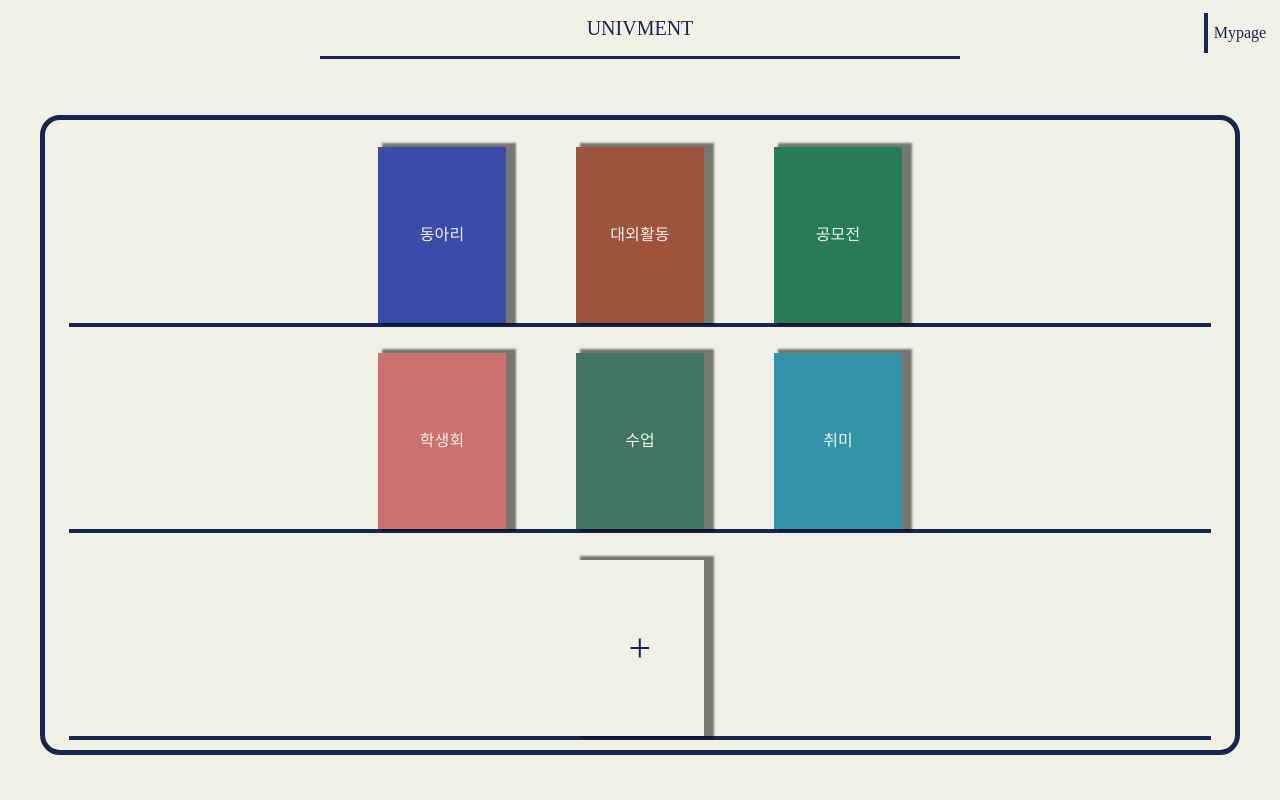
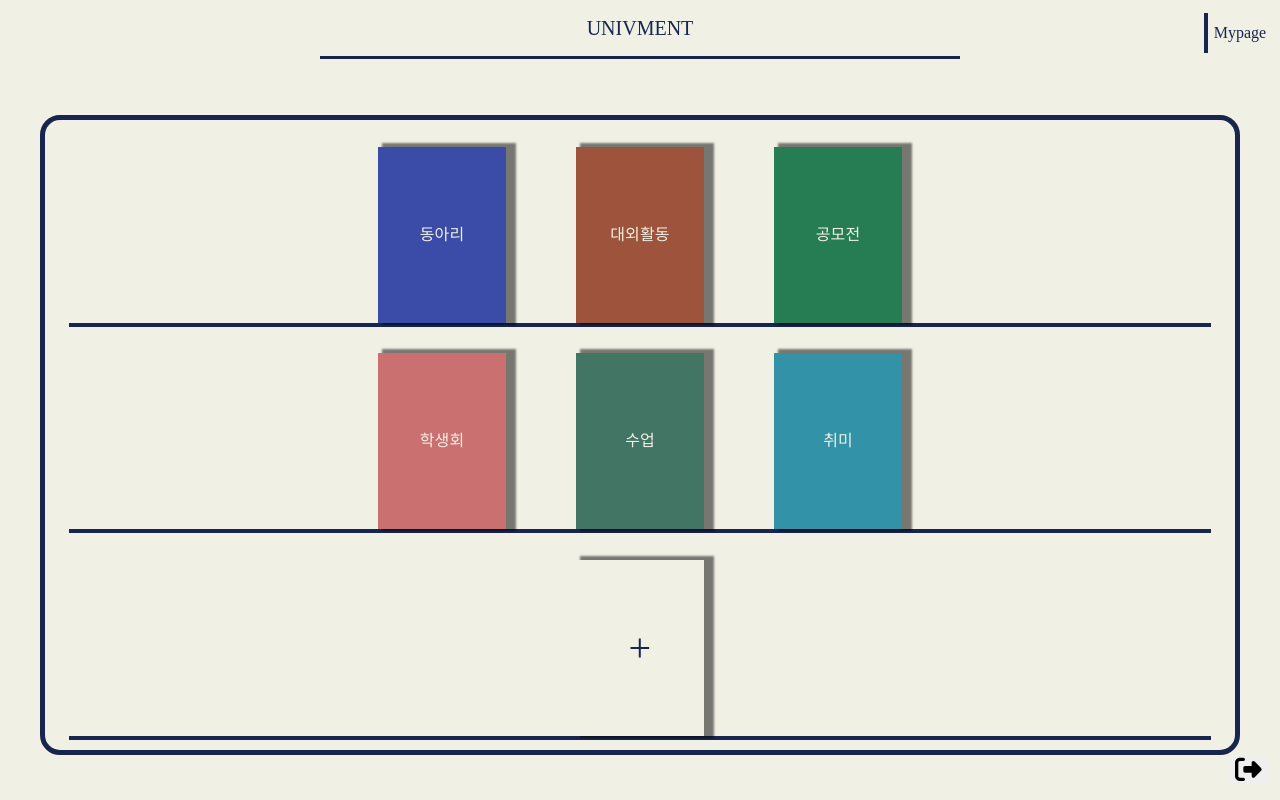
Before and after one commit to LikeLion-at-DGU/Univment_front, a React (Create React App) app: page /home in a window 1280 px wide. Built offline with nearby package versions, Linux system fonts and the light colour scheme; a web font is replaced by a local one.

Commit message:
[feat] add react-fontawesome, setting Logout component & style

```diff
--- a/package.json
+++ b/package.json
@@ -5,6 +5,11 @@
   "dependencies": {
     "@emotion/react": "^11.10.4",
     "@emotion/styled": "^11.10.4",
+    "@fortawesome/fontawesome-svg-core": "^6.2.0",
+    "@fortawesome/free-brands-svg-icons": "^6.2.0",
+    "@fortawesome/free-regular-svg-icons": "^6.2.0",
+    "@fortawesome/free-solid-svg-icons": "^6.2.0",
+    "@fortawesome/react-fontawesome": "^0.2.0",
     "@mui/material": "^5.10.8",
     "@testing-library/jest-dom": "^5.16.5",
     "@testing-library/react": "^13.4.0",
--- a/src/components/Logout.js
+++ b/src/components/Logout.js
@@ -1,9 +1,32 @@
 import React from "react";
+import styles from "../static/css/Logout.module.css";
+import { FontAwesomeIcon } from "@fortawesome/react-fontawesome";
+import { faRightFromBracket } from "@fortawesome/free-solid-svg-icons";
+import axios from "axios";
 
-const Logout = () => {
+const Logout = ({ isLoggedIn, setIsLoggedIn }) => {
+  const onLogout = async () => {
+    if (window.confirm("정말 로그아웃하시겠습니까?")) {
+      setIsLoggedIn(false);
+      localStorage.clear();
+      await axios
+        .post("http://127.0.0.1:8000/auth/logout/")
+        .then(() => {
+          window.location.replace("/");
+        })
+        .catch((error) => {
+          console.log(error);
+          alert("로그아웃에 실패하였습니다.");
+        });
+    } else {
+      return;
+    }
+  };
   return (
     <>
-      <p>logout 컴포넌트</p>
+      <button className={styles.logout} onClick={onLogout}>
+        <FontAwesomeIcon icon={faRightFromBracket} size="2x" />
+      </button>
     </>
   );
 };
--- a/src/pages/Home.js
+++ b/src/pages/Home.js
@@ -3,6 +3,7 @@ import Header from "../components/Header";
 import { Button, Grid, Typography, Container } from "@mui/material/";
 import MypageComponent from "../components/MypageComponent";
 import styles from "../static/css/Home.module.css";
+import Logout from "../components/Logout";
 
 // xs, extra-small: 0px
 // sm, small: 600px
@@ -22,6 +23,7 @@ const Home = ({ isLoggedIn, setIsLoggedIn }) => {
     <>
       <Header />
       <MypageComponent />
+      <Logout />
       <Container
         fixed
         maxWidth="xl"
--- /dev/null
+++ b/src/static/css/Logout.module.css
@@ -0,0 +1,11 @@
+.logout {
+  position: absolute;
+  right: 1vw;
+  bottom: 2vh;
+  border: none;
+  cursor: pointer;
+}
+.logout:hover {
+  color: brown;
+  transition: all 0.5s linear;
+}
--- a/src/static/css/Mypage.module.css
+++ b/src/static/css/Mypage.module.css
@@ -22,9 +22,8 @@
   text-decoration: none;
 }
 .sidebar:hover {
-  background-color: #18264f;
-  color: #f0f0e4;
-  border-left: 4px solid brown;
+  color: #18264f;
+  border: 3px solid #18264f;
   border-radius: 5px;
-  transition: all 1s ease-out;
+  transition: border 1s ease;
 }
```
Also changed, not shown: 1 other file (tests, documents, lock files or other folders).
